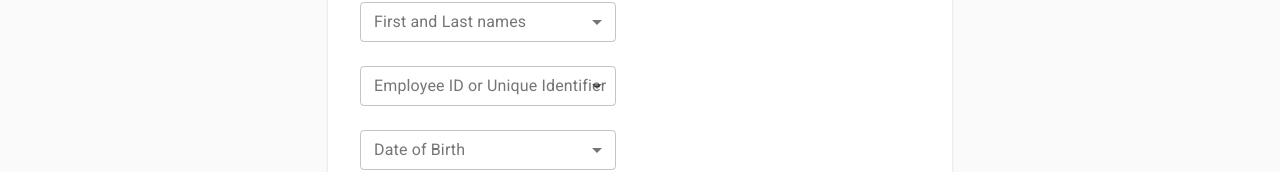
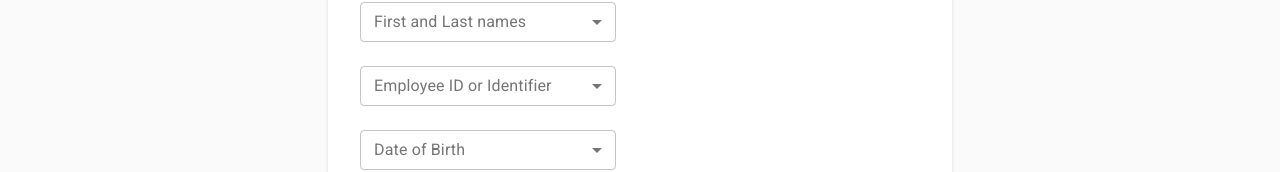
Before and after one commit to audit-patterns/react-app, a React (Create React App) app: page /column-mapping in a window 1280 px wide. Shown: the part 224-396 px from the top of the page. Built offline with nearby package versions, Linux system fonts and the light colour scheme.

Commit message:
requested adjustments to static front-end

```diff
--- a/src/components/data-entry/ColumnMapping.js
+++ b/src/components/data-entry/ColumnMapping.js
@@ -130,9 +130,9 @@ const MultiEntityComponent = () => {
           </FormControl>
           {state.namesSingleColumn === 'true' ? renderOneColumn() : renderTwoColumn()}
           <FormControl variant="outlined" size="small" className={classes.select}>
-            <InputLabel htmlFor="temp">Employee ID or Unique Identifier</InputLabel>
+            <InputLabel htmlFor="temp">Employee ID or Identifier</InputLabel>
             <Select native
-              label="Employee ID or Unique Identifier"
+              label="Employee ID or Identifier"
               inputProps={{
                 name: 'columnEmployeeId',
                 id: 'columnEmployeeIdSelect',
--- a/src/components/user-auth/SignIn.js
+++ b/src/components/user-auth/SignIn.js
@@ -44,7 +44,7 @@ const SignInComponent = () => {
           variant="contained"
           disableElevation
           fullWidth={true}
-          onClick={handleSignInSubmit}>Enter</Button>
+          onClick={handleSignInSubmit}>Login</Button>
       </Paper>
     </Grid>
   )
```
